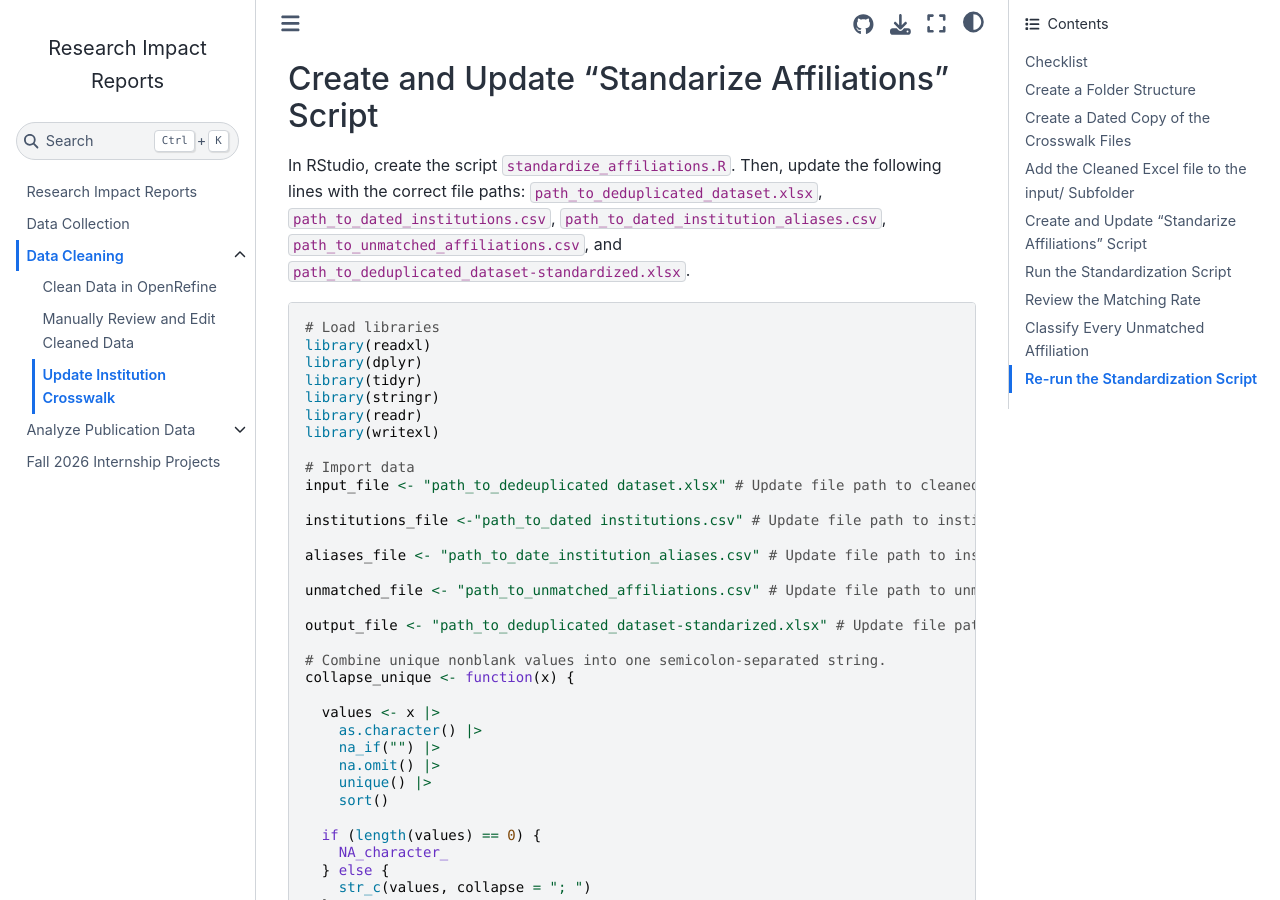
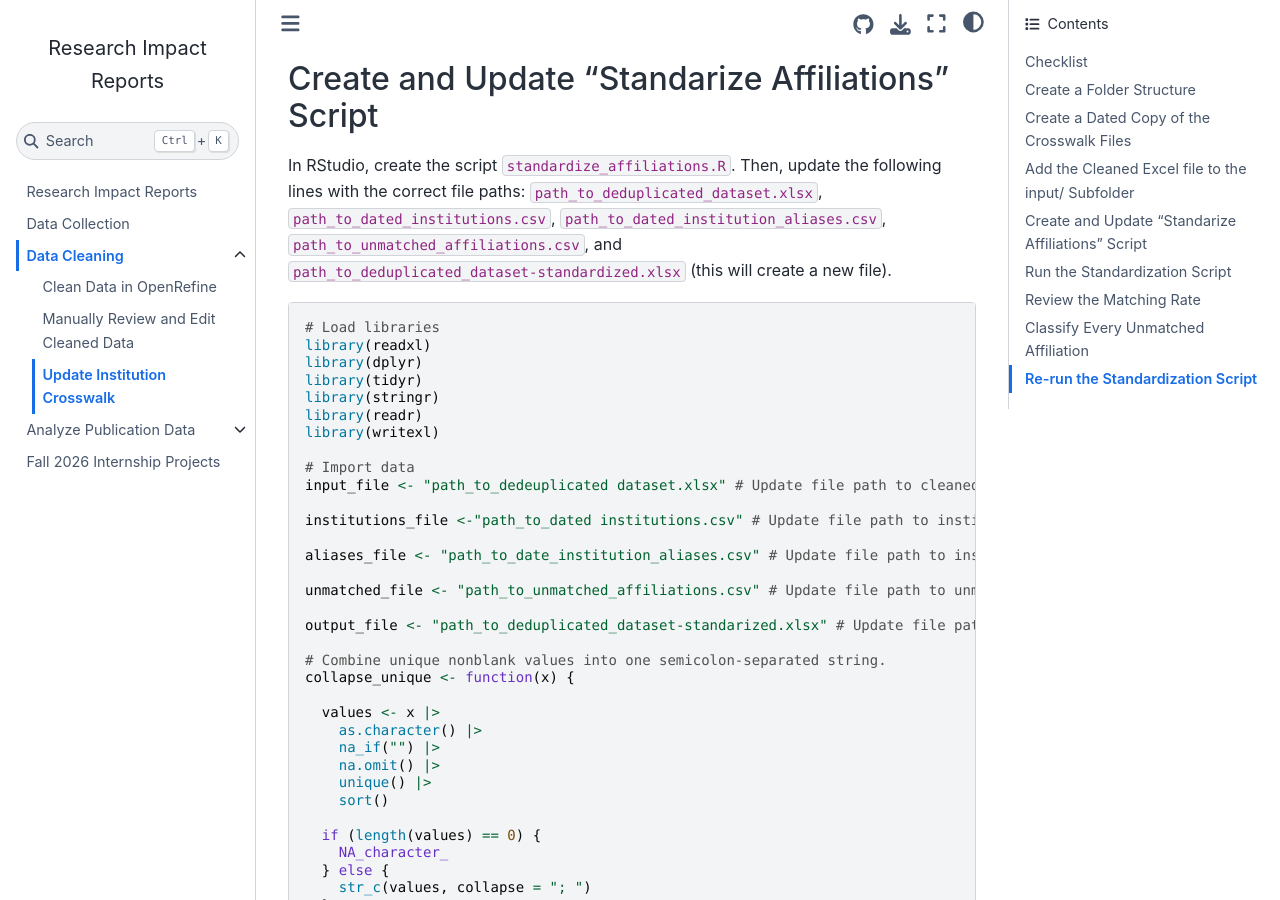
Before and after one commit to vvlooking/research-impact, a Jupyter Book: the page built from website/data-cleaning-crosswalk.md, in a window 1280 px wide and 900 px high, scrolled down 1106 px. Built offline with Jupyter Book 1.0.4 settings and Sphinx 7.4.7 and the Sphinx Book theme 1.1.4, drawn with Linux system fonts in a browser that asks for light colours.

Commit message:
Update data-cleaning-crosswalk.md

````diff
--- a/website/data-cleaning-crosswalk.md
+++ b/website/data-cleaning-crosswalk.md
@@ -28,7 +28,7 @@
 
 ## Create and Update "Standarize Affiliations" Script
 
-In RStudio, create the script `standardize_affiliations.R`. Then, update the following lines with the correct file paths: `path_to_deduplicated_dataset.xlsx`, `path_to_dated_institutions.csv`, `path_to_dated_institution_aliases.csv`, `path_to_unmatched_affiliations.csv`, and `path_to_deduplicated_dataset-standardized.xlsx`.
+In RStudio, create the script `standardize_affiliations.R`. Then, update the following lines with the correct file paths: `path_to_deduplicated_dataset.xlsx`, `path_to_dated_institutions.csv`, `path_to_dated_institution_aliases.csv`, `path_to_unmatched_affiliations.csv`, and `path_to_deduplicated_dataset-standardized.xlsx` (this will create a new file).
 
 ```r
 # Load libraries
````
